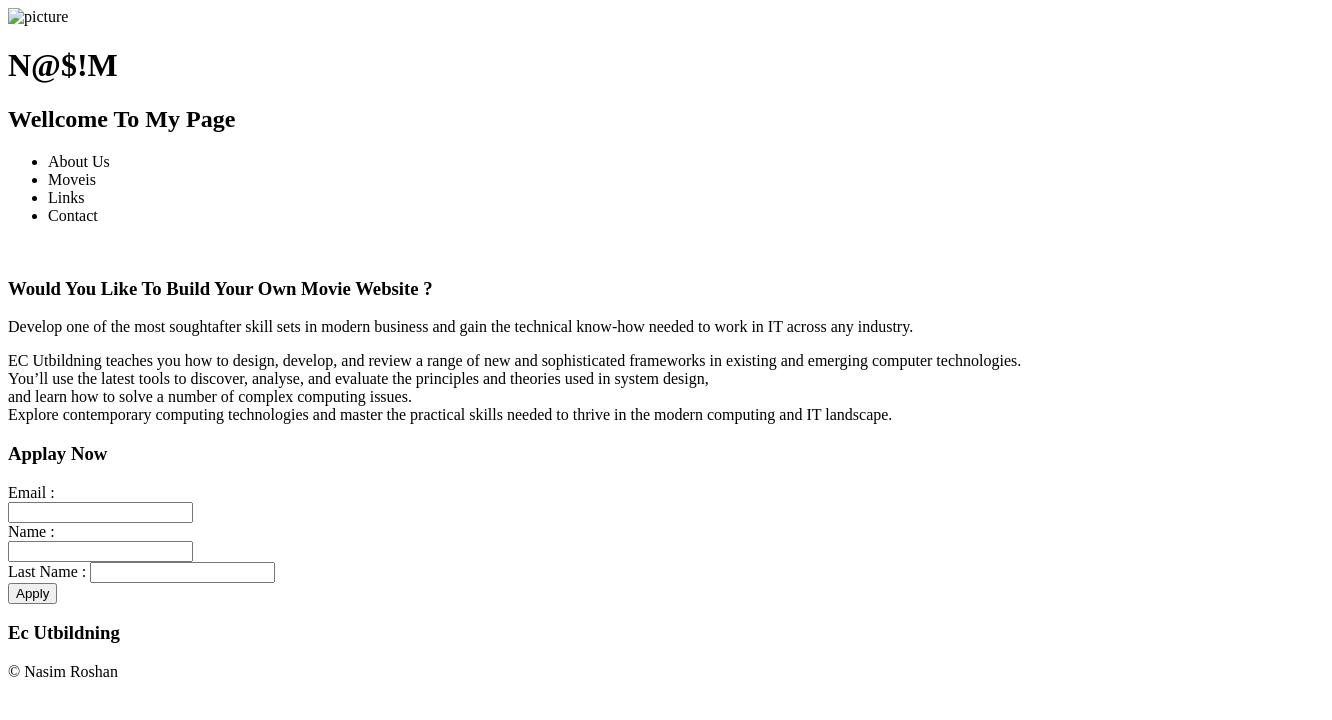
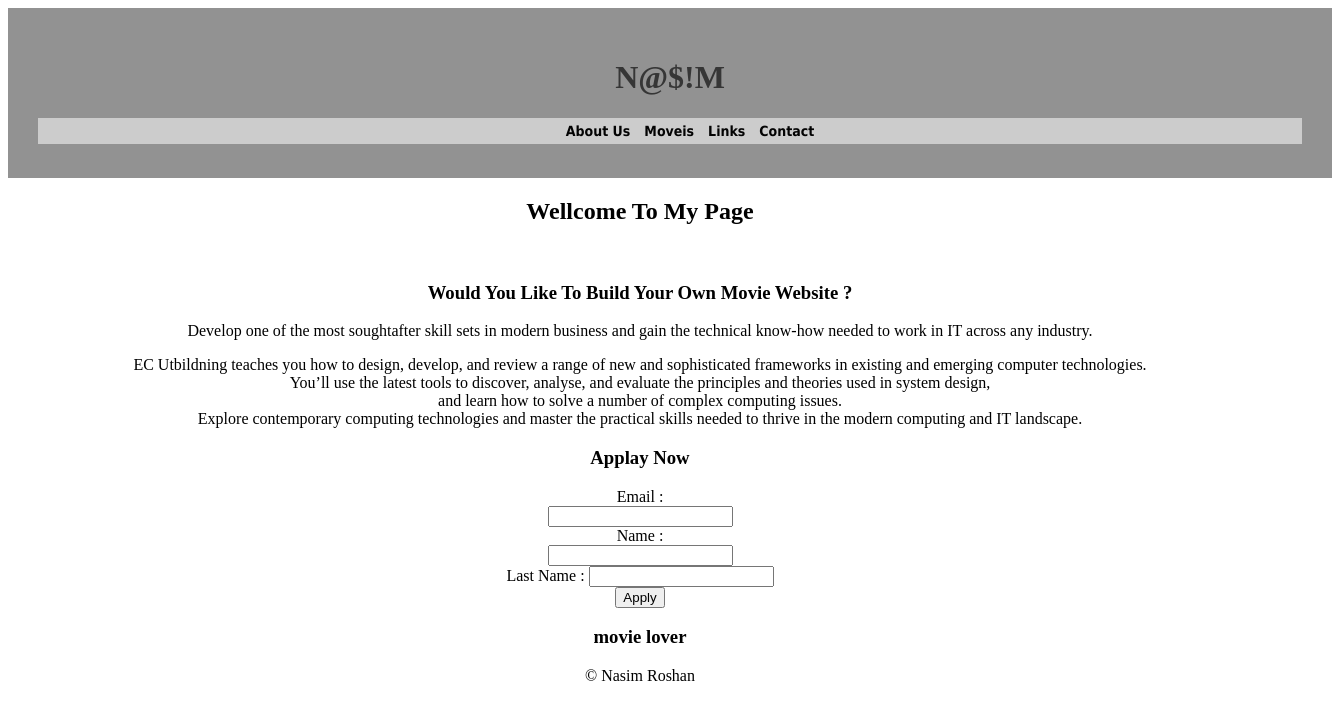
Before and after one commit to Na-R-84/-mandatory-htmlcss, a plain HTML site: page index.html in a window 1280 px wide. Shown: the whole page, 1332 px wide, since content can reach past the window. Drawn offline with Linux system fonts and the light colour scheme.

Commit message:
Add index.html

```diff
--- a/index.html
+++ b/index.html
@@ -10,11 +10,10 @@
 <body>
     <div>
         <header id="header">
-            <img src="header.jpeg" alt="picture">
+
             <h1> N@$!M</h1>
-            <h2 id="header-text">Wellcome To My Page</h2>
-            <nav id="menu">
-                <ul>
+            <nav>
+                <ul id="menu">
                     <li>
                         <a href="about.html" alt="about"></a> About Us</li>
                         <li>
@@ -27,6 +26,7 @@
                             </nav>
                         </header>
                     </div>
+                    <h2 id="header-text">Wellcome To My Page</h2>
 
     <div id="main-section">
         <img src="" alt="">
@@ -62,7 +62,7 @@
 
     <footer id="footer">
         <div>
-            <h3>Ec Utbildning</h3>
+            <h3>movie lover</h3>
             &copy; Nasim Roshan
         </div>
         <p></p>
--- a/stylesheet.css
+++ b/stylesheet.css
@@ -0,0 +1,29 @@
+
+body{
+    text-align: center;
+}
+#header{
+
+    Margin: 0px;
+    padding: 30px;
+    Border: 0px;
+    Color:rgb(54, 54, 54);
+    Width: 100%;
+    Height: 110px;
+    Background:rgba(44, 43, 43, 0.514);
+
+
+}
+#menu{
+    Border: rgb(221, 17, 17);
+    Background: rgb(204, 204, 204);
+    Color: rgb(3, 3, 3)
+}
+#menu li{
+    Display: inline-block;
+    List-style: none;
+    Padding:5px;
+    Font: bold 14px tahoma;
+
+
+}
```
Lines whose indentation alone changed are shown as unchanged.
